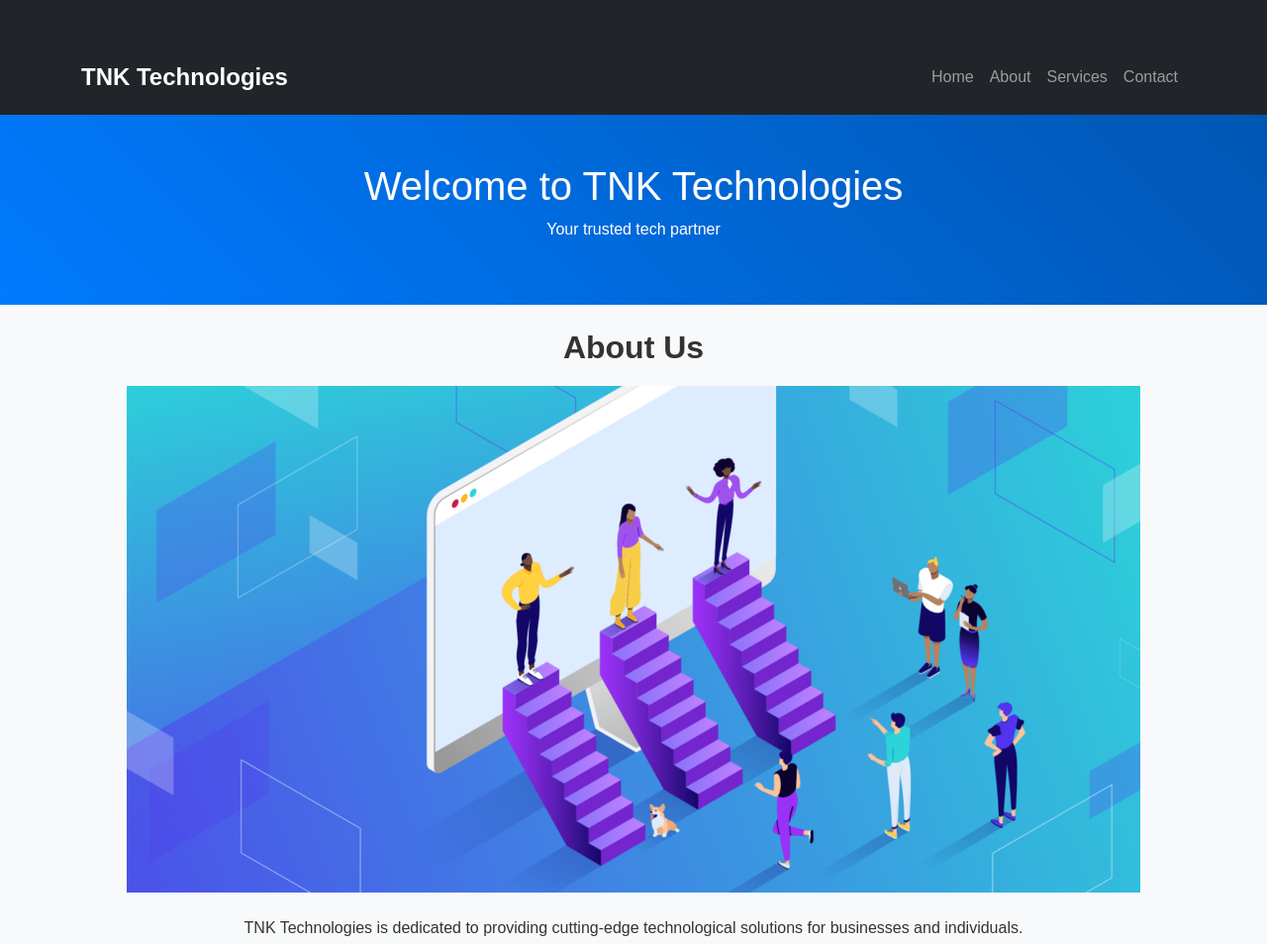
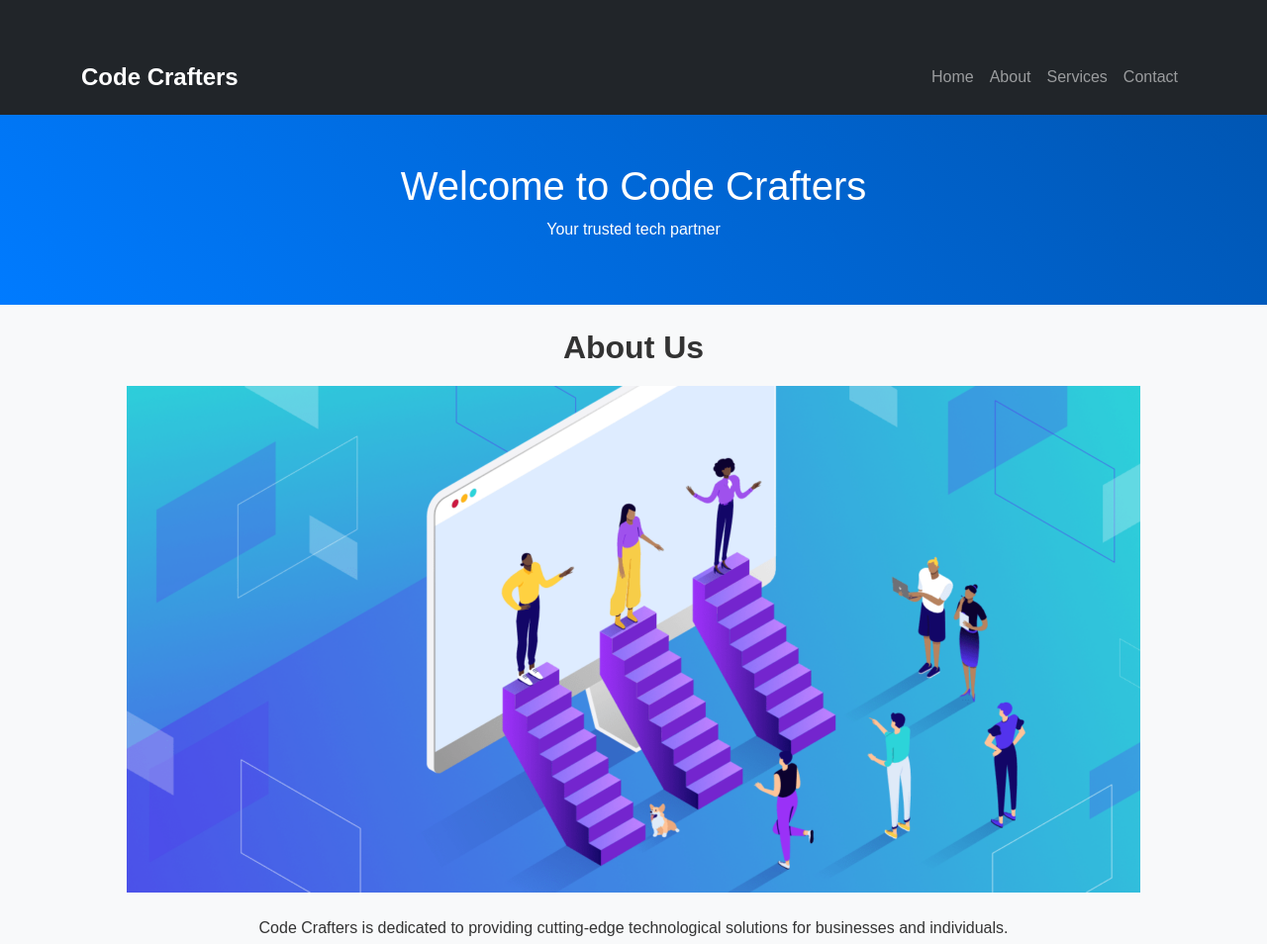
Before and after one commit to Yills-alt/SP, a plain HTML site: page index.html in a window 1280 px wide. Shown: the top 954 px of the page at 99% size. Drawn offline with nearby package versions, Linux system fonts and the light colour scheme.

Commit message:
edit name

```diff
--- a/index.html
+++ b/index.html
@@ -3,14 +3,14 @@
 <head>
     <meta charset="UTF-8">
     <meta name="viewport" content="width=device-width, initial-scale=1.0">
-    <title>TNK Technologies</title>
+    <title>Code Crafters</title>
     <link rel="stylesheet" href="https://cdn.jsdelivr.net/npm/bootstrap@5.3.0/dist/css/bootstrap.min.css">
     <link rel="stylesheet" href="styles.css">
 </head>
 <body>
     <nav class="navbar navbar-expand-lg navbar-dark bg-dark">
         <div class="container">
-            <a class="navbar-brand" href="index.html">TNK Technologies</a>
+            <a class="navbar-brand" href="index.html">Code Crafters</a>
             <button class="navbar-toggler" type="button" data-bs-toggle="collapse" data-bs-target="#navbarNav">
                 <span class="navbar-toggler-icon"></span>
             </button>
@@ -26,14 +26,14 @@
     </nav>
 
     <header class="bg-primary text-white text-center py-5">
-        <h1>Welcome to TNK Technologies</h1>
+        <h1>Welcome to Code Crafters</h1>
         <p>Your trusted tech partner</p>
     </header>
 
     <div class="container mt-4">
         <h2 class="text-center">About Us</h2>
         <img src="images/about_us_image.png" class="img-fluid mx-auto d-block mb-4" alt="About Us">
-        <p class="text-center">TNK Technologies is dedicated to providing cutting-edge technological solutions for businesses and individuals.</p>
+        <p class="text-center">Code Crafters is dedicated to providing cutting-edge technological solutions for businesses and individuals.</p>
         <div class="row">
             <div class="col-md-6">
                 <h3>Our Mission</h3>
@@ -101,7 +101,7 @@
     </div>
 
     <footer class="bg-dark text-white text-center py-3 mt-4">
-        <p>&copy; 2024 TNK Technologies. All Rights Reserved.</p>
+        <p>&copy; 2024 Code Crafters. All Rights Reserved.</p>
     </footer>
 
     <script src="https://cdn.jsdelivr.net/npm/bootstrap@5.3.0/dist/js/bootstrap.bundle.min.js"></script>
```
Also changed, not shown: about.html (+4 -4 lines), contact.html (+3 -3 lines), services.html (+3 -3 lines).
